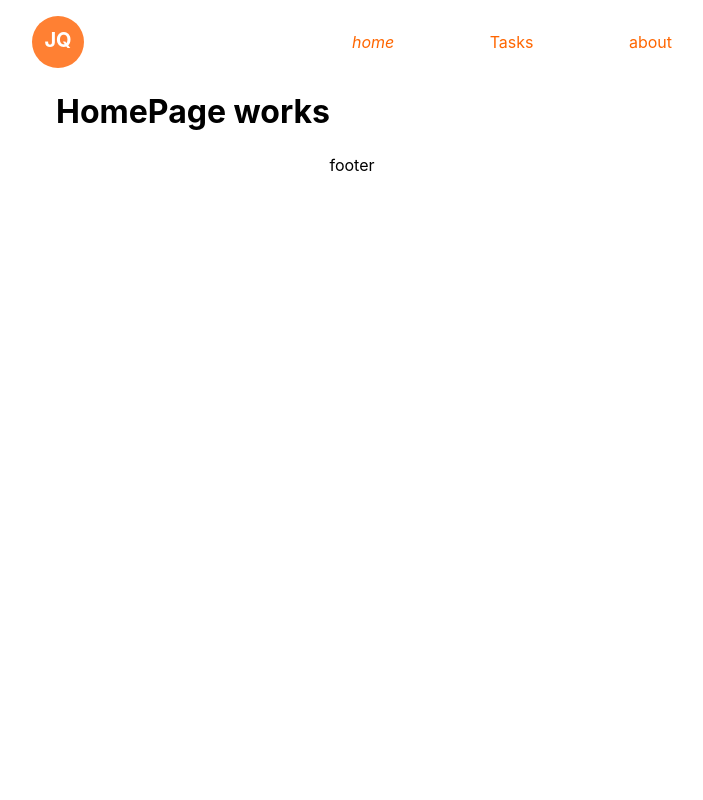
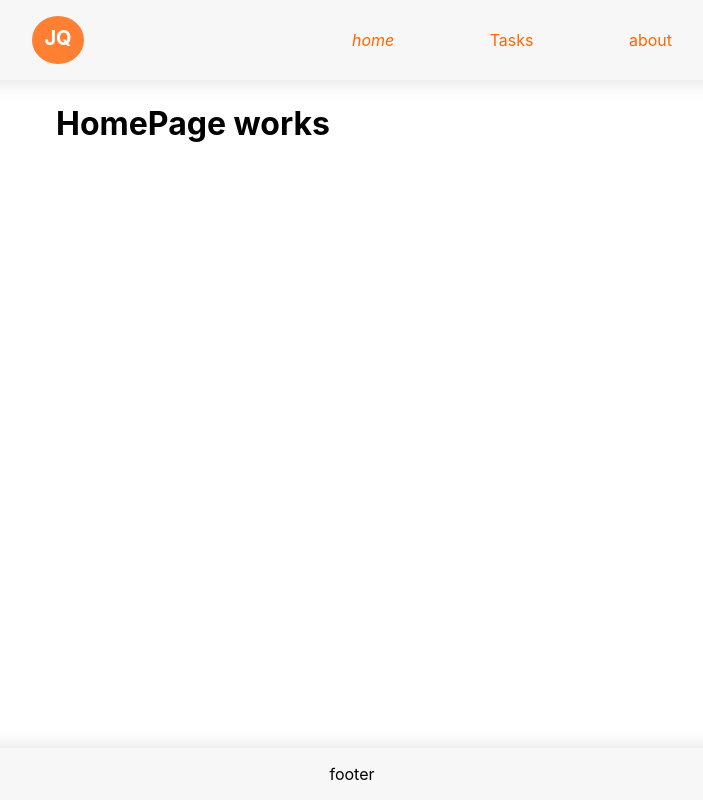
Before and after one commit to serikpai/react-playground, a React (Create React App) app: page / in a window 1280 px wide. Shown: the whole page, without its empty margins (288-991 px from the left). Built offline with nearby package versions, Linux system fonts and the light colour scheme.

Commit message:
add LayoutContainer

```diff
--- a/src/App.css
+++ /dev/null
@@ -1,38 +0,0 @@
-.App {
-  text-align: center;
-}
-
-.App-logo {
-  height: 40vmin;
-  pointer-events: none;
-}
-
-@media (prefers-reduced-motion: no-preference) {
-  .App-logo {
-    animation: App-logo-spin infinite 20s linear;
-  }
-}
-
-.App-header {
-  background-color: #282c34;
-  min-height: 100vh;
-  display: flex;
-  flex-direction: column;
-  align-items: center;
-  justify-content: center;
-  font-size: calc(10px + 2vmin);
-  color: white;
-}
-
-.App-link {
-  color: #61dafb;
-}
-
-@keyframes App-logo-spin {
-  from {
-    transform: rotate(0deg);
-  }
-  to {
-    transform: rotate(360deg);
-  }
-}
--- a/src/App.js
+++ b/src/App.js
@@ -1,9 +1,7 @@
-import './App.css';
 import {TaskList} from './pages/TaskList/TaskList';
 import {BrowserRouter, Route, Routes} from 'react-router-dom';
 
-import {LayoutHeader} from './components/LayoutWrapper/LayoutHeader';
-import {LayoutFooter} from './components/LayoutWrapper/LayoutFooter';
+import {LayoutContainer, LayoutFooter, LayoutHeader} from './components/LayoutWrapper';
 import {HomePage} from './pages/HomePage/HomePage';
 import {TaskPage} from './pages/TaskPage/TaskPage';
 import {AboutPage} from './pages/AboutPage/AboutPage';
@@ -12,14 +10,14 @@ export function App() {
   return (
     <BrowserRouter>
       <LayoutHeader></LayoutHeader>
-      <div className="container">
+      <LayoutContainer>
         <Routes>
           <Route exact path="/" element={<HomePage/>}></Route>
           <Route path="/tasks" element={<TaskList/>}></Route>
           <Route path="/tasks/:id" element={<TaskPage/>}></Route>
-          <Route path='/about' element={<AboutPage/>}></Route>
+          <Route path="/about" element={<AboutPage/>}></Route>
         </Routes>
-      </div>
+      </LayoutContainer>
       <LayoutFooter></LayoutFooter>
     </BrowserRouter>
   );
--- /dev/null
+++ b/src/components/LayoutWrapper/LayoutContainer.js
@@ -0,0 +1,9 @@
+import css from './LayoutWrapper.module.css'
+
+export function LayoutContainer({children}) {
+  return (
+    <main className={css.pageContainer}>
+      {children}
+    </main>
+  );
+}
--- a/src/components/LayoutWrapper/LayoutFooter.js
+++ b/src/components/LayoutWrapper/LayoutFooter.js
@@ -1,13 +1,7 @@
-import React from 'react';
 import css from './LayoutWrapper.module.css'
-
 
 export function LayoutFooter() {
     return (
         <footer className={css.pageFooter}>footer</footer>
     );
 }
-
-LayoutFooter.defaultProps = {};
-
-LayoutFooter.propTypes = {};
--- a/src/components/LayoutWrapper/LayoutHeader.js
+++ b/src/components/LayoutWrapper/LayoutHeader.js
@@ -1,11 +1,11 @@
-import React from 'react';
 import {NavLink} from 'react-router-dom';
 
-import css from './LayoutWrapper.module.css'
+import css from './LayoutWrapper.module.css';
 
 export function LayoutHeader() {
   return (
     <header className={css.pageHeader}>
+      <div>
         <div className={css.logo}>JQ</div>
         <nav className={css.mainNav}>
           <ul>
@@ -14,10 +14,7 @@ export function LayoutHeader() {
             <li><NavLink to="/about">about</NavLink></li>
           </ul>
         </nav>
+      </div>
     </header>
   );
 }
-
-LayoutHeader.defaultProps = {};
-
-LayoutHeader.propTypes = {};
--- a/src/components/LayoutWrapper/LayoutWrapper.module.css
+++ b/src/components/LayoutWrapper/LayoutWrapper.module.css
@@ -1,6 +1,36 @@
 .pageHeader {
-    max-width: 40rem;
-    margin: 1rem auto 0;
+    background: #f7f7f7;
+    box-shadow: 0 0 20px 0 #ddd;
+}
+
+.pageHeader > div {
+    width: 40rem;
+    margin: 1rem auto;
+
+    display: flex;
+    flex-direction: row;
+    justify-content: space-between;
+    align-items: center;
+}
+
+.pageContainer {
+    width: 40rem;
+    margin: 0 auto;
+}
+
+.pageContainer > * {
+    margin: .5rem;
+    padding: 1rem;
+    border-radius: 5px;
+}
+
+.pageFooter {
+    background: #f7f7f7;
+    box-shadow: 0 0 20px 0 #ddd;
+
+    padding: 1rem 0;
+    display: flex;
+    justify-content: center;
 }
 
 .logo {
@@ -36,8 +66,3 @@
 a[aria-current='page'] {
     font-style: italic;
 }
-
-.pageFooter {
-    display: flex;
-    justify-content: center;
-}
--- /dev/null
+++ b/src/components/LayoutWrapper/index.js
@@ -0,0 +1,7 @@
+import {LayoutHeader} from './LayoutHeader';
+import {LayoutContainer} from './LayoutContainer';
+import {LayoutFooter} from './LayoutFooter';
+
+export {
+  LayoutHeader, LayoutContainer, LayoutFooter
+};
--- a/src/index.css
+++ b/src/index.css
@@ -12,26 +12,15 @@ code {
     monospace;
 }
 
-.container {
-    max-width: 40rem;
-    margin: 0 auto
+* {
+    box-sizing: border-box;
 }
+#root {
+    min-height: 100vh;
+    min-height: 100dvh;
 
-.container > * {
-    margin: .5rem;
-    padding: 1rem;
-    border-radius: 5px;
-}
-
-header {
-    display: flex;
-    flex-direction: row;
-    justify-content: space-between;
-    align-items: center;
-}
-
-header > h1 {
-    margin: 0;
+    display: grid;
+    grid-template-rows: auto 1fr auto;
 }
 
 .btn-add {
```
Lines whose indentation alone changed are shown as unchanged.
